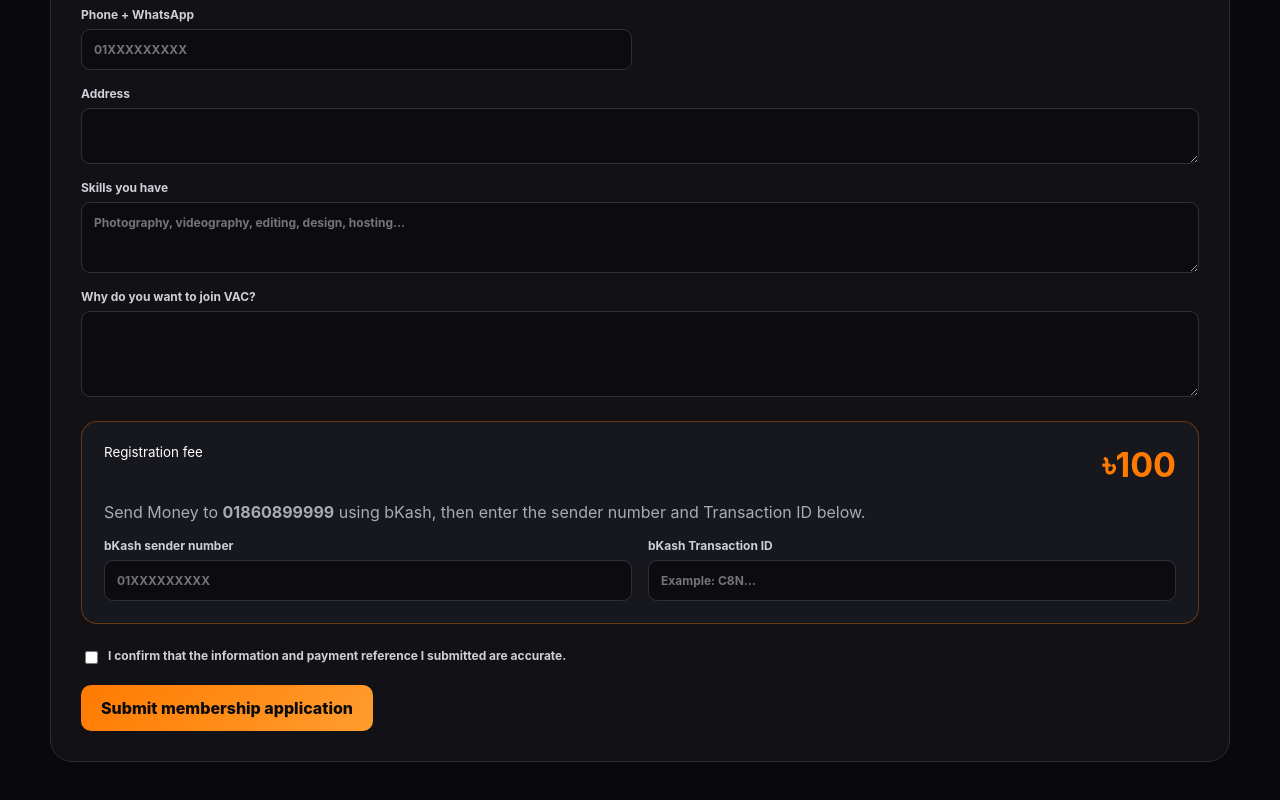
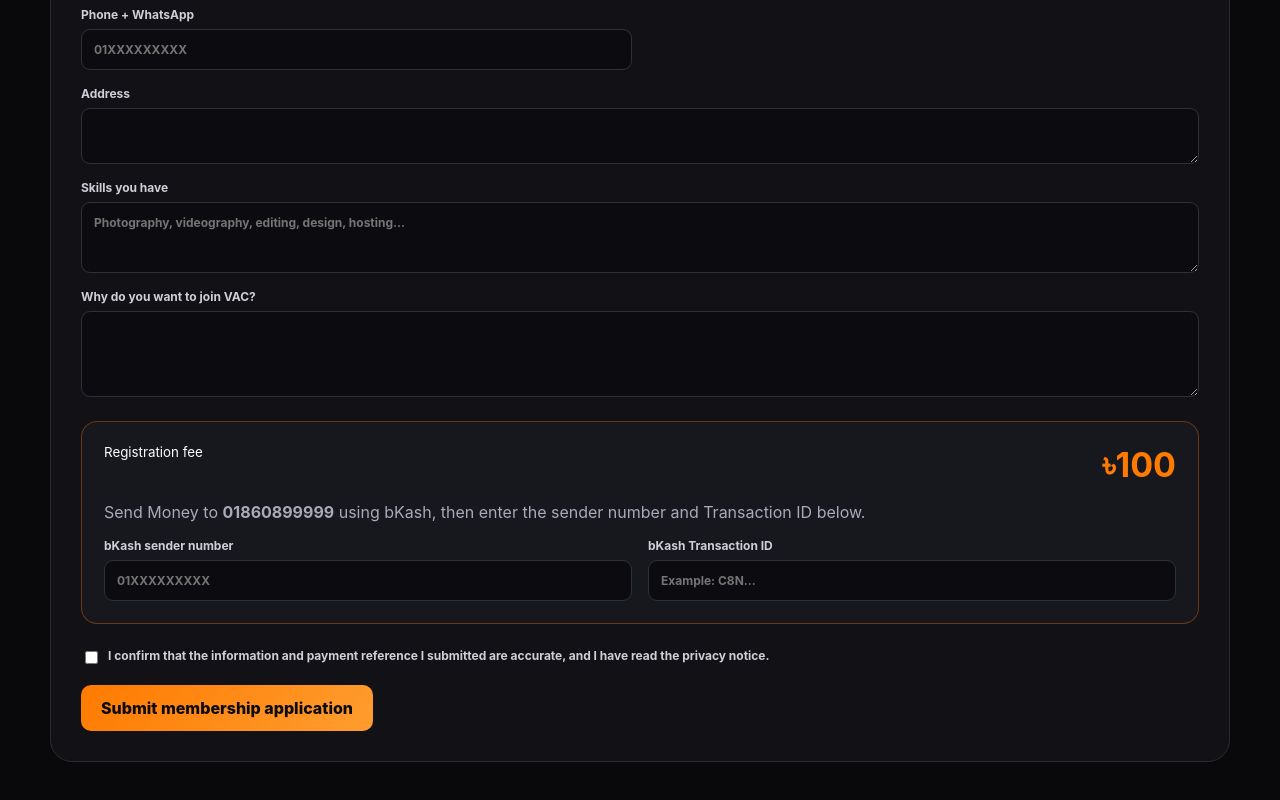
Before and after one commit to rzprince/VAC-Eastern-University-Website, a Next.js app: page /join in a window 1280 px wide. Shown: the part 889-1689 px from the top of the page. Built offline with nearby package versions, Linux system fonts and the light colour scheme; no server answers; the database is empty.

Commit message:
Link VAC membership consent to privacy notice

```diff
--- a/components/RegistrationForm.tsx
+++ b/components/RegistrationForm.tsx
@@ -144,7 +144,10 @@ export function RegistrationForm({
 
       <label className="consent">
         <input type="checkbox" required />
-        I confirm that the information and payment reference I submitted are accurate.
+        <span>
+          I confirm that the information and payment reference I submitted are
+          accurate, and I have read the <a href="/privacy" target="_blank">privacy notice</a>.
+        </span>
       </label>
 
       <label className="website-honeypot" aria-hidden="true">
```
